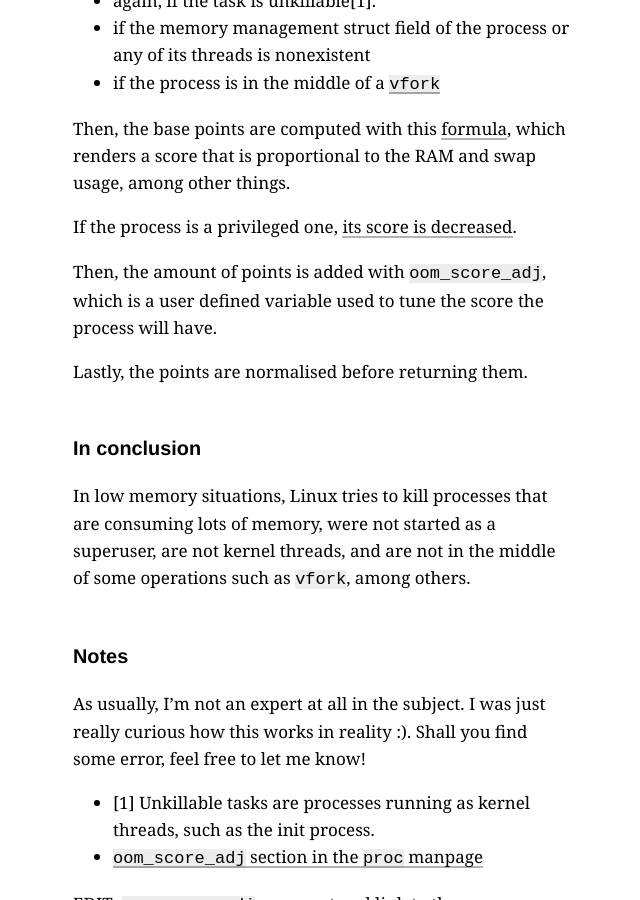
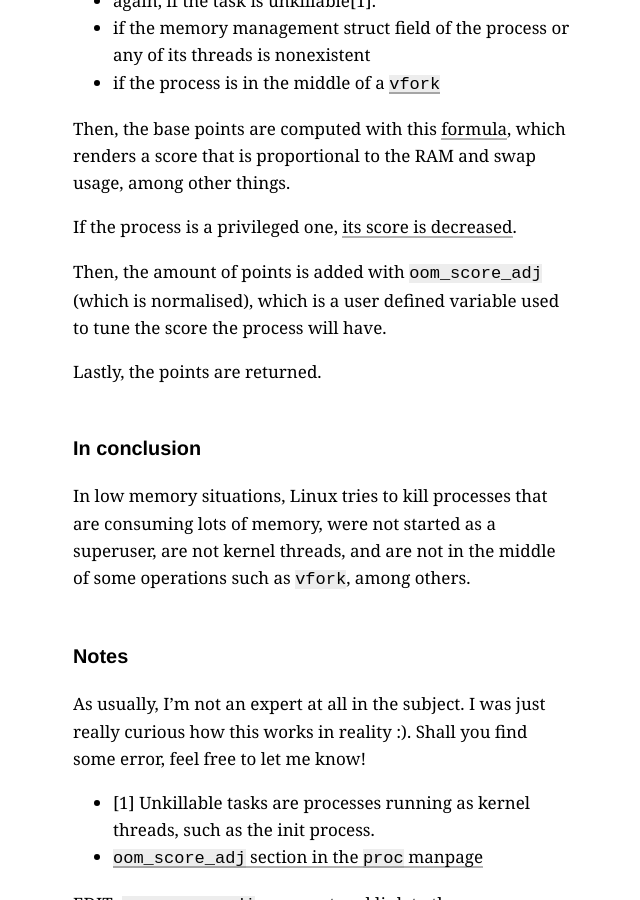
Before and after one commit to javierhonduco/blog, a Jekyll site: the page built from _posts/2017-3-4-linux-OOM-killer.md, in a window 1280 px wide and 900 px high, scrolled down 1247 px. Shown: the whole window, without its empty margins (317-957 px from the left). Built offline with Jekyll 4.4.1, drawn with Linux system fonts in a browser that asks for light colours; a script that is not in the unit is left out.

Commit message:
Update 2017-3-4-linux-OOM-killer.md

```diff
--- a/_posts/2017-3-4-linux-OOM-killer.md
+++ b/_posts/2017-3-4-linux-OOM-killer.md
@@ -34,9 +34,9 @@ Then, the base points are computed with this [formula](https://github.com/torval
 
 If the process is a privileged one, [its score is decreased](https://github.com/torvalds/linux/blob/master/mm/oom_kill.c#L210-L211).
 
-Then, the amount of points is added with `oom_score_adj`, which is a user defined variable used to tune the score the process will have.
+Then, the amount of points is added with `oom_score_adj` (which is normalised), which is a user defined variable used to tune the score the process will have.
 
-Lastly, the points are normalised before returning them.
+Lastly, the points are returned.
 
 
 ### In conclusion
```
